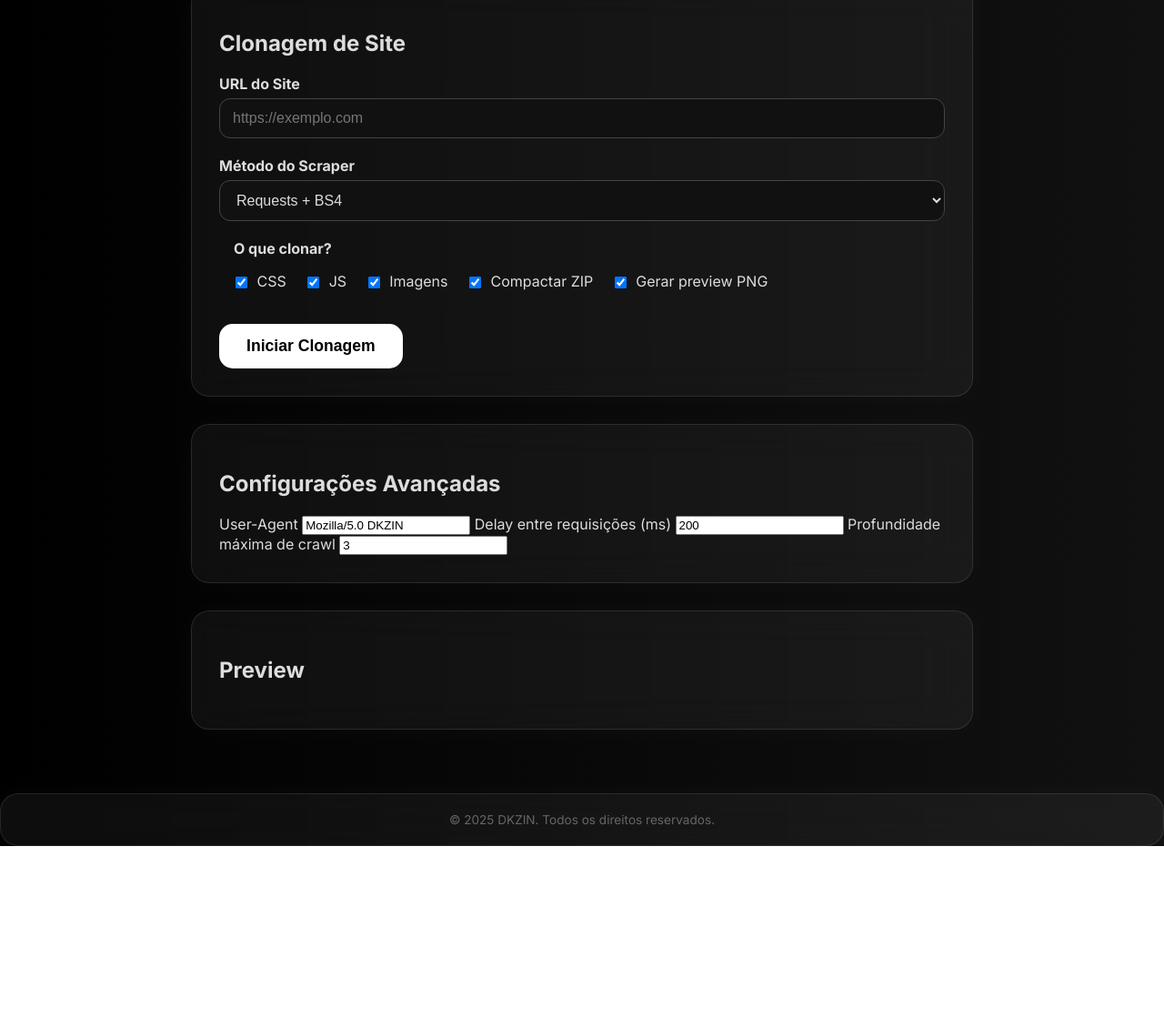
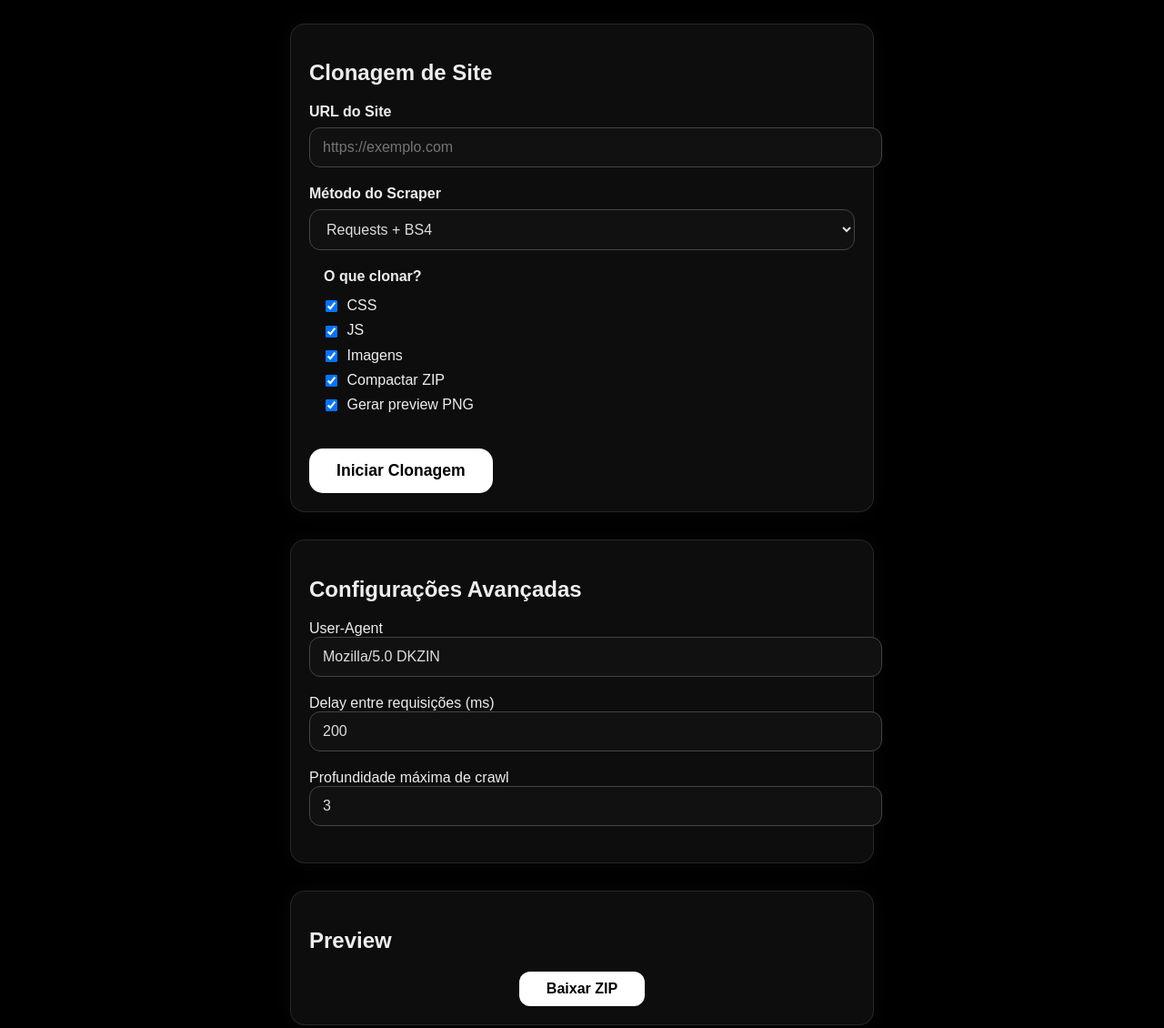
Before and after one commit to SrDark222/Clonagem, a plain HTML site: page index.html in a window 1280 px wide. Shown: the part 171-1301 px from the top of the page at 91% size. Before the commit the page ends 1101 px from the top, so only its background shows below. Drawn offline with Linux system fonts and the light colour scheme.

Commit message:
Update style.css

```diff
--- a/style.css
+++ b/style.css
@@ -1,42 +1,33 @@
-@import url('https://fonts.googleapis.com/css2?family=Inter:wght@400;700&display=swap');
-
-* {
-  box-sizing: border-box;
-}
-
 body {
-  margin: 0;
-  background: linear-gradient(90deg, #000000 0%, #111111 100%);
-  color: #ddd;
-  font-family: 'Inter', sans-serif;
-  -webkit-font-smoothing: antialiased;
-  -moz-osx-font-smoothing: grayscale;
-  min-height: 100vh;
-  display: flex;
-  flex-direction: column;
+  margin: 0; padding: 0;
+  background: #000;
+  color: #eee;
+  font-family: Arial, sans-serif;
+  display: flex; flex-direction: column; min-height: 100vh;
 }
 
 .glass {
   background: rgba(255 255 255 / 0.05);
-  backdrop-filter: saturate(180%) blur(20px);
+  backdrop-filter: blur(20px);
+  border-radius: 16px;
   border: 1px solid rgba(255 255 255 / 0.1);
-  border-radius: 20px;
-  box-shadow: 0 0 30px rgb(255 255 255 / 0.03);
+  box-shadow: 0 0 25px rgba(255 255 255 / 0.03);
+  padding: 20px;
+  margin: 20px auto;
+  max-width: 600px;
 }
 
 header.glass {
-  padding: 20px 30px;
   display: flex;
   justify-content: space-between;
   align-items: center;
-  border-bottom: 1px solid rgba(255 255 255 / 0.1);
-  box-shadow: 0 2px 10px rgb(255 255 255 / 0.05);
+  padding: 15px 30px;
 }
 
 header h1 {
   font-weight: 900;
-  letter-spacing: 0.15em;
-  font-size: 1.75rem;
+  letter-spacing: 0.1em;
+  font-size: 1.8rem;
 }
 
 header nav a {
@@ -44,7 +35,7 @@ header nav a {
   margin-left: 20px;
   text-decoration: none;
   font-weight: 600;
-  transition: color 0.3s;
+  transition: color 0.3s ease;
 }
 
 header nav a:hover {
@@ -53,43 +44,33 @@ header nav a:hover {
 
 main {
   flex: 1;
-  max-width: 900px;
-  margin: 40px auto;
-  padding: 0 20px;
+  width: 100%;
+  padding-bottom: 40px;
 }
 
 .section {
-  padding: 30px 30px;
   margin-bottom: 30px;
 }
 
-form label {
+form label,
+fieldset legend {
   display: block;
-  margin-bottom: 6px;
+  margin-bottom: 8px;
   font-weight: 600;
 }
 
-form input[type="url"],
-form input[type="text"],
-form input[type="number"],
-form select {
+input[type="url"],
+input[type="text"],
+input[type="number"],
+select {
   width: 100%;
   padding: 12px 14px;
-  background: #111111;
-  border: 1px solid #444444;
   border-radius: 12px;
+  border: 1px solid #444;
+  background: #111;
   color: #ddd;
   font-size: 1rem;
   margin-bottom: 20px;
-  transition: border-color 0.3s;
-}
-
-form input[type="url"]:focus,
-form input[type="text"]:focus,
-form input[type="number"]:focus,
-form select:focus {
-  outline: none;
-  border-color: #888888;
 }
 
 fieldset {
@@ -97,13 +78,7 @@ fieldset {
   margin-bottom: 20px;
 }
 
-fieldset legend {
-  font-weight: 700;
-  margin-bottom: 10px;
-}
-
 fieldset label {
-  display: inline-block;
   margin-right: 15px;
   font-weight: 400;
   cursor: pointer;
@@ -116,16 +91,15 @@ input[type="checkbox"] {
 }
 
 .btn {
-  display: inline-block;
   background: #fff;
   color: #000;
+  padding: 14px 30px;
   border-radius: 15px;
   font-weight: 700;
-  padding: 14px 30px;
+  font-size: 1.1rem;
+  border: none;
   cursor: pointer;
-  border: none;
-  transition: background 0.3s;
-  font-size: 1.1rem;
+  transition: background-color 0.3s ease;
 }
 
 .btn:hover {
@@ -133,37 +107,36 @@ input[type="checkbox"] {
 }
 
 .preview {
-  display: flex;
-  flex-direction: column;
-  align-items: center;
+  text-align: center;
 }
 
 #previewImg {
   max-width: 100%;
   max-height: 400px;
-  border-radius: 15px;
-  box-shadow: 0 0 25px rgb(255 255 255 / 0.1);
-  margin-bottom: 20px;
+  border-radius: 12px;
+  box-shadow: 0 0 25px rgba(255 255 255 / 0.1);
+  margin-bottom: 15px;
 }
 
 #downloadZip {
   background: #fff;
   color: #000;
-  padding: 12px 30px;
-  border-radius: 15px;
+  padding: 10px 30px;
+  border-radius: 12px;
   text-decoration: none;
   font-weight: 700;
-  transition: background 0.3s;
+  display: inline-block;
+  transition: background-color 0.3s ease;
 }
 
 #downloadZip:hover {
   background: #ddd;
 }
 
-footer.footer {
+footer.glass.footer {
   text-align: center;
-  padding: 20px;
+  padding: 15px 0;
   font-size: 0.85rem;
   color: #666;
   border-top: 1px solid rgba(255 255 255 / 0.1);
-  }
+}
```
